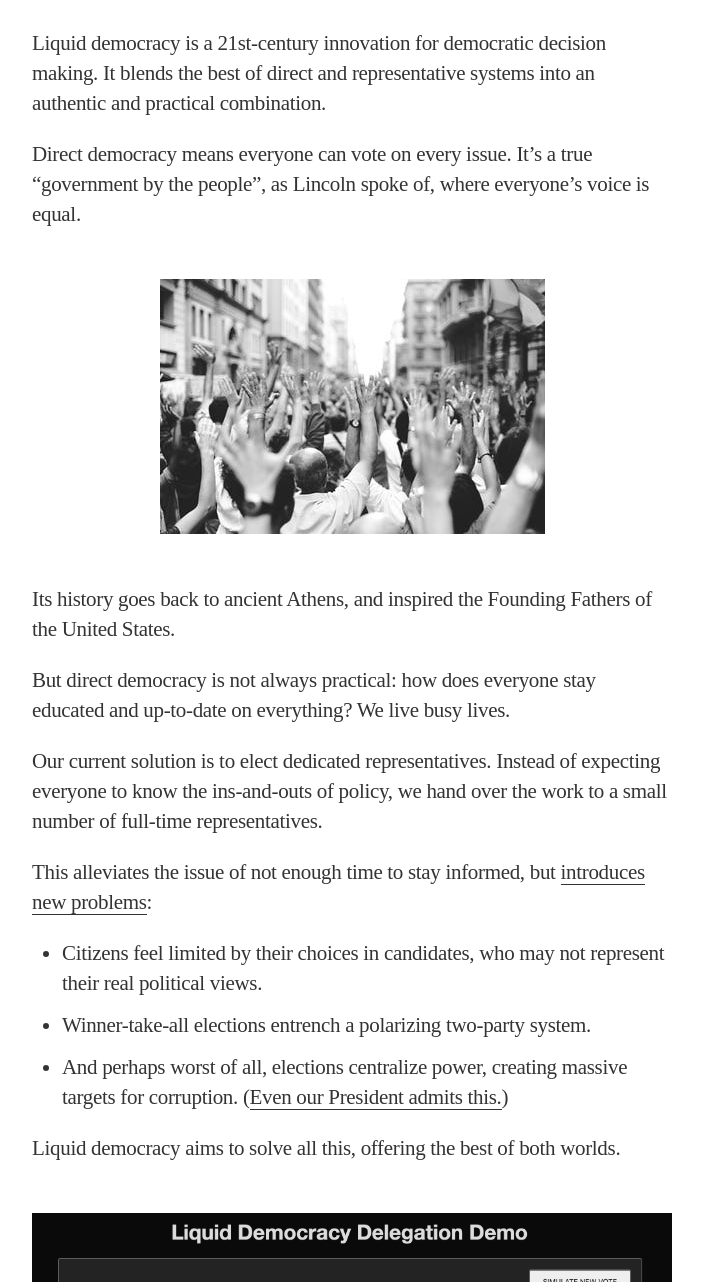
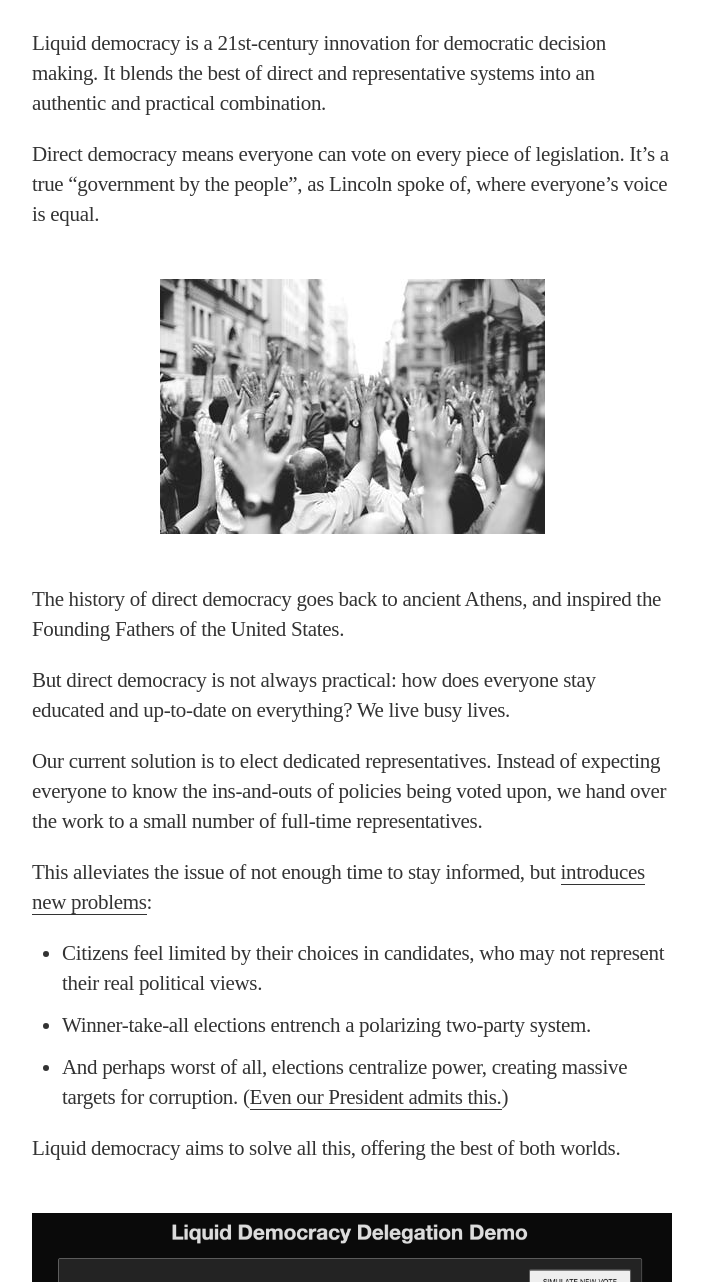
Before and after one commit to voteliquid/blog, a Jekyll site: the page built from _posts/2016-09-21-what-is-liquid-democracy.md, in a window 1280 px wide and 1400 px high, scrolled down 430 px, cut to the strip 118-1400 px from the top of the window. Shown: the whole strip, without its empty margins (288-991 px from the left). Built offline with Jekyll 4.4.1, drawn with Linux system fonts in a browser that asks for light colours; nearby versions of some CDN libraries; some web fonts are replaced; some of the changed text lies outside the part shown.

Commit message:
WiLD: Incorporate SLSE's feedback

```diff
--- a/_posts/2016-09-21-what-is-liquid-democracy.md
+++ b/_posts/2016-09-21-what-is-liquid-democracy.md
@@ -13,15 +13,15 @@
 
 Liquid democracy is a 21st-century innovation for democratic decision making. It blends the best of direct and representative systems into an authentic and practical combination.
 
-Direct democracy means everyone can vote on every issue. It’s a true “government by the people”, as Lincoln spoke of, where everyone's voice is equal.
+Direct democracy means everyone can vote on every piece of legislation. It’s a true “government by the people”, as Lincoln spoke of, where everyone's voice is equal.
 
 ![](/assets/article_images/2016-09-21-what-is-liquid-democracy/crowd-raises-hands-photo.png)
 
-Its history goes back to ancient Athens, and inspired the Founding Fathers of the United States.
+The history of direct democracy goes back to ancient Athens, and inspired the Founding Fathers of the United States.
 
 But direct democracy is not always practical: how does everyone stay educated and up-to-date on everything? We live busy lives.
 
-Our current solution is to elect dedicated representatives. Instead of expecting everyone to know the ins-and-outs of policy, we hand over the work to a small number of full-time representatives.
+Our current solution is to elect dedicated representatives. Instead of expecting everyone to know the ins-and-outs of policies being voted upon, we hand over the work to a small number of full-time representatives.
 
 This alleviates the issue of not enough time to stay informed, but [introduces new problems](http://www.gallup.com/poll/180113/2014-approval-congress-remains-near-time-low.aspx):
 
@@ -47,13 +47,13 @@
 
 In a liquid democratic legislature, you no longer need elections.
 
-Right now, we [run massive elections](https://twitter.com/dsernst/status/845566576245927936) every 4 years to take the pulse of the electorate. These are meant to keep politicians accountable. But in liquid democracy, you don't have to wait. You can [change your personal representative](/assets/article_images/2016-09-21-what-is-liquid-democracy/see-you-in-4-years.png) at any time, for immediate accountability.
+Right now, we [run massive elections](https://twitter.com/dsernst/status/845566576245927936) to take the pulse of the electorate. These are meant to keep politicians accountable. But in liquid democracy, you don't have to wait. You can [change your personal representative](/assets/article_images/2016-09-21-what-is-liquid-democracy/see-you-in-4-years.png) at any time, for immediate accountability.
 
 It's your voice, why shouldn't you be in charge of it?
 
 #### Real Options
 
-Unlike traditional elections, you can select *any* legal resident of your jurisdiction to be your delegate. You’re not limited to binary choices on a ballot. And your delegate doesn’t have to quit their job to campaign.
+Unlike traditional elections, you can select *any* legal resident of your jurisdiction to be your delegate. You’re not limited to the two frontrunner choices to make your vote count. And your delegate doesn’t have to quit their job to campaign.
 
 The people you already know and trust, and so many more wise individuals, suddenly become options to represent you in government.
 
@@ -83,6 +83,6 @@
 
 By adopting liquid democracy, we could empower our most trustworthy leaders, give ourselves true choice and accountability, and transform our politics and society.
 
-We're creating technology to allow liquid democracy in the United States. And we can do it without constitutional amendments.
+We're creating technology to allow liquid democracy at the local, state, and national level in the US. And we think we can do it without any legal changes like constitutional amendments.
 
-But we need you. ***Join us.*** Pre-register for your jurisdiction: [https://join.liquid.vote](https://join.liquid.vote).
+But we need you. ***Join us.*** Find out more about what we're doing: [https://join.liquid.vote](https://join.liquid.vote).
```
Also changed, not shown: other parts of _posts/2016-09-21-what-is-liquid-democracy.md (+1 -1 lines).
